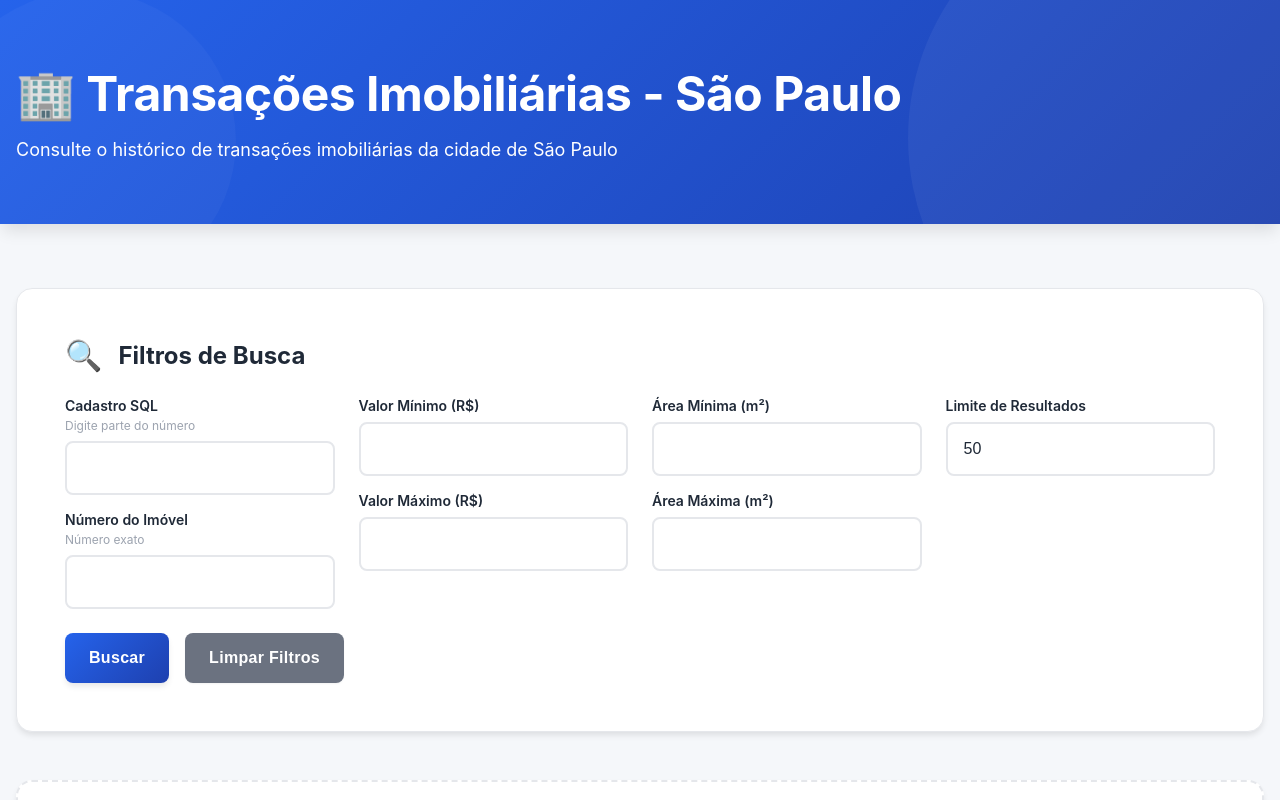
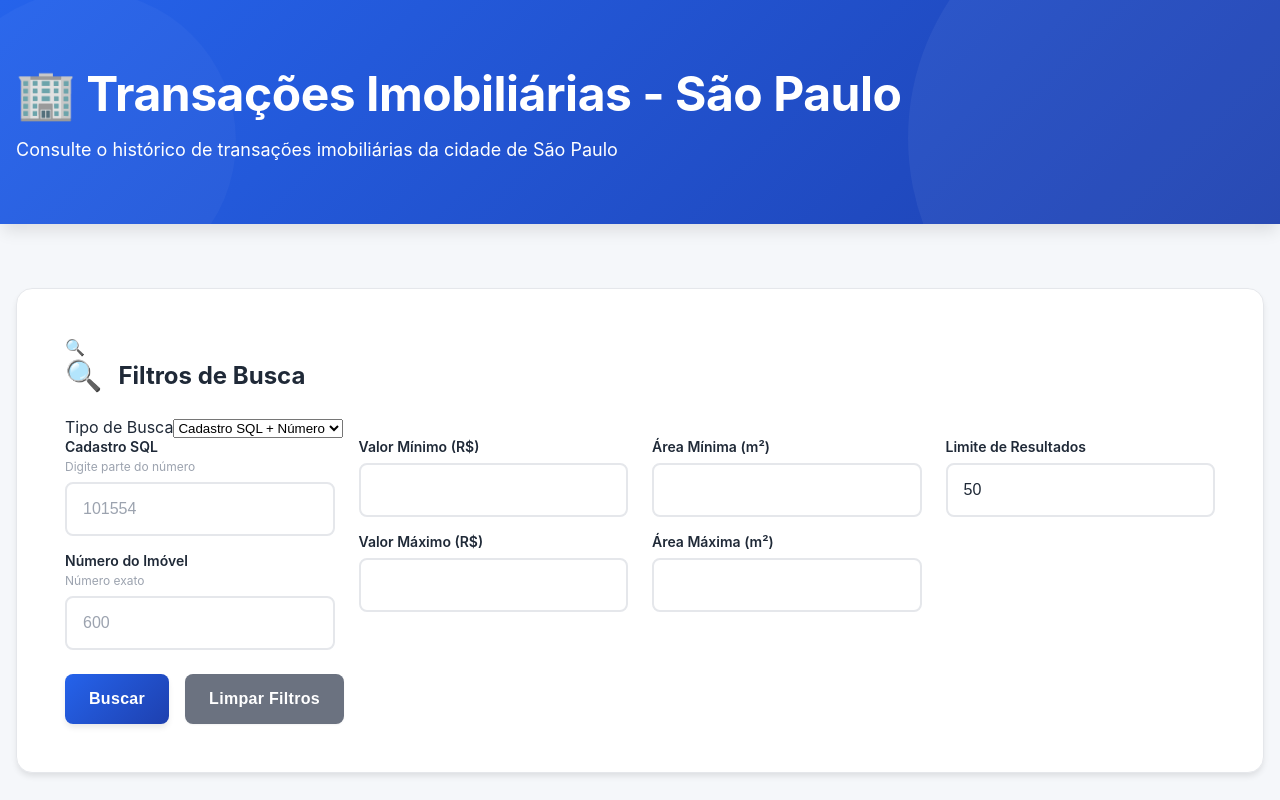
Before and after one commit to ce1974cr-sudo/transacoes-frontend, a React (Create React App) app: page / in a window 1280 px wide. Shown: the top 800 px of the page. Built offline with nearby package versions, Linux system fonts and the light colour scheme; no server answers.

Commit message:
Add files via upload

```diff
--- a/src/components/Filtros.js
+++ b/src/components/Filtros.js
@@ -2,15 +2,32 @@ import React, { useState } from 'react';
 import '../styles/Filtros.css';
 
 function Filtros({ onBuscar, carregando }) {
+  const [tipoFiltro, setTipoFiltro] = useState('cadastro_numero');
   const [filtros, setFiltros] = useState({
     cadastroSql: '',
     numero: '',
+    endereco: '',
+    cep: '',
     valorMin: '',
     valorMax: '',
     areaMinima: '',
     areaMaxima: '',
     limit: 50
   });
+
+  const handleTipoFiltroChange = (e) => {
+    const novoTipo = e.target.value;
+    setTipoFiltro(novoTipo);
+
+    // Limpar campos específicos ao mudar o tipo de filtro
+    setFiltros(prev => ({
+      ...prev,
+      cadastroSql: '',
+      numero: '',
+      endereco: '',
+      cep: ''
+    }));
+  };
 
   const handleChange = (e) => {
     const { name, value } = e.target;
@@ -25,13 +42,35 @@ function Filtros({ onBuscar, carregando }) {
 
   const handleSubmit = (e) => {
     e.preventDefault();
-    onBuscar(filtros);
+
+    const filtrosFinal = {
+      tipoFiltro,
+      valorMin: filtros.valorMin,
+      valorMax: filtros.valorMax,
+      areaMinima: filtros.areaMinima,
+      areaMaxima: filtros.areaMaxima,
+      limit: filtros.limit
+    };
+
+    if (tipoFiltro === 'cadastro_numero') {
+      filtrosFinal.cadastroSql = filtros.cadastroSql;
+      filtrosFinal.numero = filtros.numero;
+    } else if (tipoFiltro === 'endereco') {
+      filtrosFinal.endereco = filtros.endereco;
+    } else if (tipoFiltro === 'cep') {
+      filtrosFinal.cep = filtros.cep;
+    }
+
+    onBuscar(filtrosFinal);
   };
 
   const handleLimpar = () => {
+    setTipoFiltro('cadastro_numero');
     const filtrosLimpos = {
       cadastroSql: '',
       numero: '',
+      endereco: '',
+      cep: '',
       valorMin: '',
       valorMax: '',
       areaMinima: '',
@@ -45,12 +84,35 @@ function Filtros({ onBuscar, carregando }) {
 
   return (
     <div className="filtros-container">
+      <div className="filtros-header">
+        <span className="filtros-icon">🔍</span>
         <h2>Filtros de Busca</h2>
+      </div>
 
       <form onSubmit={handleSubmit} className="filtros-form">
+        {/* Seletor de Tipo de Filtro */}
+        <div className="tipo-filtro-container">
+          <label htmlFor="tipoFiltro" className="tipo-filtro-label">
+            Tipo de Busca
+          </label>
+          <select
+            id="tipoFiltro"
+            value={tipoFiltro}
+            onChange={handleTipoFiltroChange}
+            className="tipo-filtro-select"
+            disabled={carregando}
+          >
+            <option value="cadastro_numero">Cadastro SQL + Número</option>
+            <option value="endereco">Endereço</option>
+            <option value="cep">CEP</option>
+          </select>
+        </div>
+
         <div className="filtros-grid">
-          {/* Coluna 1: Cadastro SQL + Número do Imóvel */}
+          {/* Coluna 1: Cadastro SQL + Número do Imóvel OU Endereço OU CEP */}
           <div className="filtros-coluna">
+            {tipoFiltro === 'cadastro_numero' && (
+              <>
                 <div className="form-group">
                   <label htmlFor="cadastroSql">
                     Cadastro SQL
@@ -62,6 +124,7 @@ function Filtros({ onBuscar, carregando }) {
                     name="cadastroSql"
                     value={filtros.cadastroSql}
                     onChange={handleChange}
+                    placeholder="101554"
                     disabled={carregando}
                   />
                 </div>
@@ -77,9 +140,49 @@ function Filtros({ onBuscar, carregando }) {
                     name="numero"
                     value={filtros.numero}
                     onChange={handleChange}
+                    placeholder="600"
                     disabled={carregando}
                   />
                 </div>
+              </>
+            )}
+
+            {tipoFiltro === 'endereco' && (
+              <div className="form-group">
+                <label htmlFor="endereco">
+                  Endereço
+                  <span className="hint">Não precisa ser completo</span>
+                </label>
+                <input
+                  type="text"
+                  id="endereco"
+                  name="endereco"
+                  value={filtros.endereco}
+                  onChange={handleChange}
+                  placeholder="Avenida Paulista"
+                  disabled={carregando}
+                />
+              </div>
+            )}
+
+            {tipoFiltro === 'cep' && (
+              <div className="form-group">
+                <label htmlFor="cep">
+                  CEP
+                  <span className="hint">8 dígitos: 01001901</span>
+                </label>
+                <input
+                  type="text"
+                  id="cep"
+                  name="cep"
+                  value={filtros.cep}
+                  onChange={handleChange}
+                  placeholder="01001901"
+                  maxLength="8"
+                  disabled={carregando}
+                />
+              </div>
+            )}
           </div>
 
           {/* Coluna 2: Valor Mínimo + Valor Máximo */}
```
Lines whose indentation alone changed are shown as unchanged.
